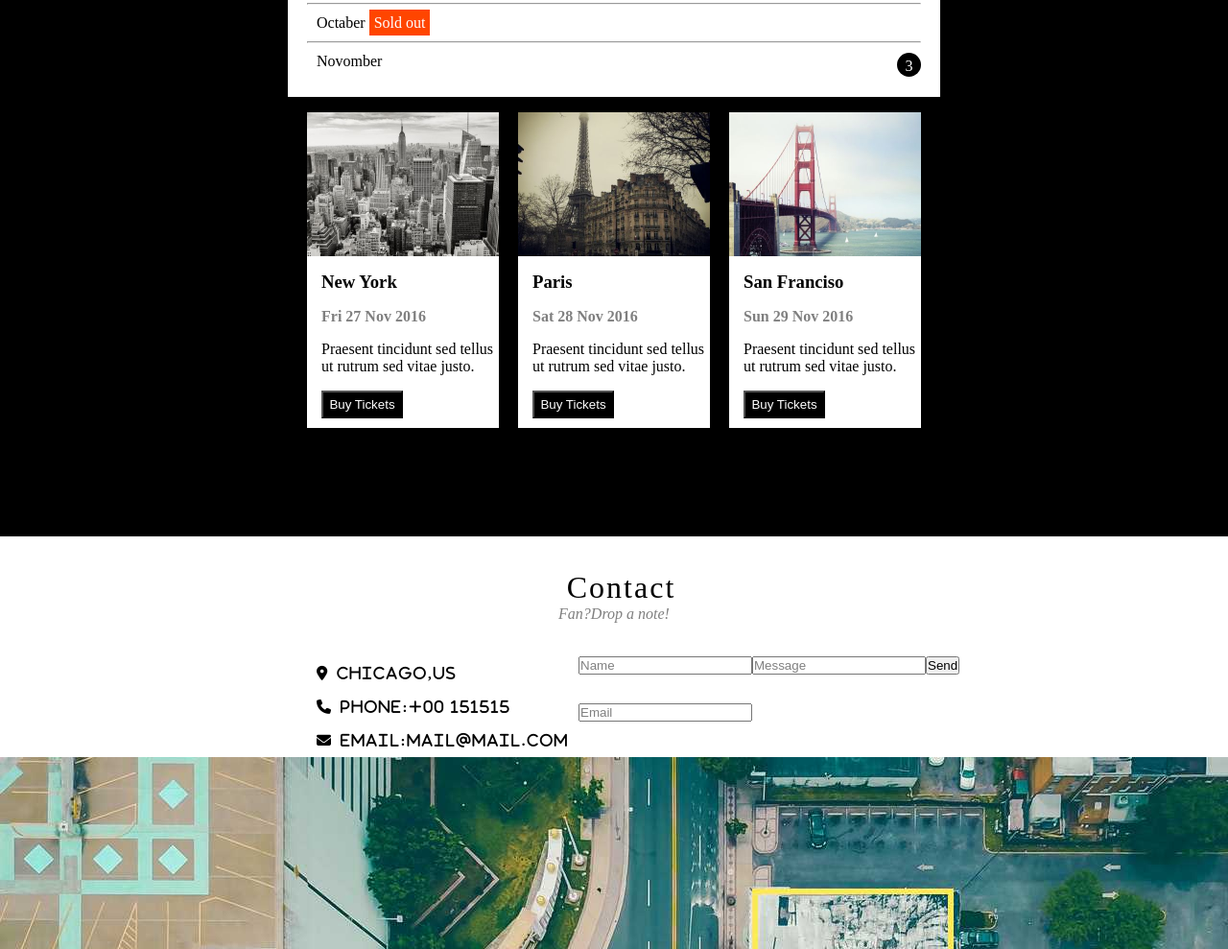
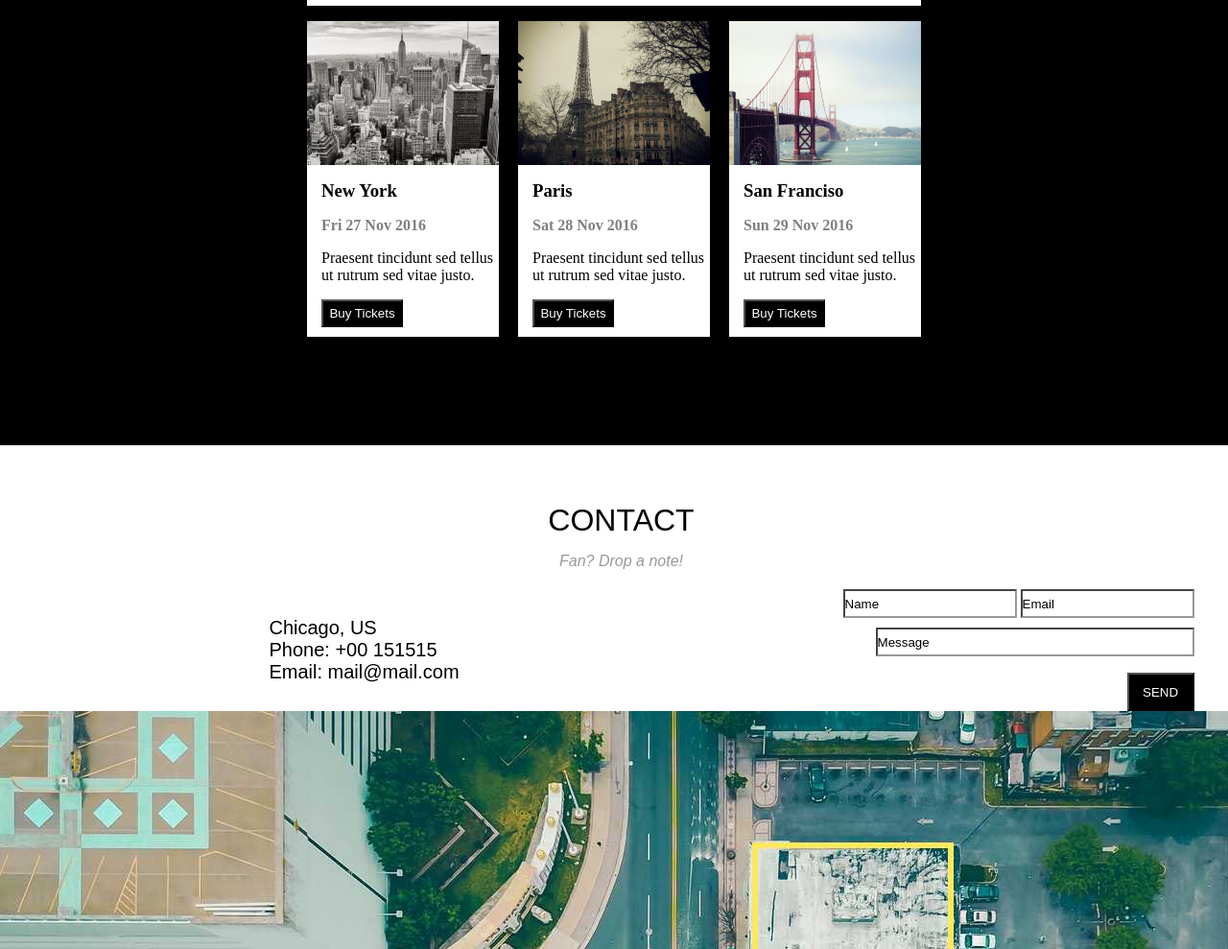
Before and after one commit to aydanesedova/HtmlCsss, a plain HTML site: page HtmlCss aydan/index.html in a window 1280 px wide. Shown: the part 1768-2757 px from the top of the page at 96% size. Drawn offline with Linux system fonts and the light colour scheme.

Commit message:
second Css

```diff
--- a/HtmlCss aydan/index.html
+++ b/HtmlCss aydan/index.html
@@ -104,32 +104,27 @@
 
         </div>
     </div>
-    <div class="contact-container">
-        <div class="contact">
-            <p class="special-cont">Contact</p>
-            <i>Fan?Drop a note!</i>
+    <div>
+        <div class="containerr">
+          <p class="cnt">CONTACT</p>
+          <p class="note">Fan? Drop a note!</p>
         </div>
-        <div class="form">
-            <div class="adress">
-                <i class="fa-solid fa-location-dot"><span>Chicago,US</span></i>
-                <i class="fa-solid fa-phone"><span>Phone:+00 151515</span></i>
-                <i class="fa-solid fa-envelope"><span>Email:mail@mail.com</span></i>
+        <div class="two">
+        <div class="twoo">
+          <p>Chicago, US</p>
+          <p>Phone: +00 151515</p>
+          <p>Email: mail@mail.com</p>
         </div>
-
-        <div class="write">
-            <div><label for="name"></label>
-                <input type="text" class="enm" value="Name">
-                <label for="email"></label>
-                <input type="text" class="enm abc " value="Email"></div>
+        <div class="back">
+           <div> <label for=""></label>
+          <input type="text" class="borderr" value="Name"/>
+          <label for=""></label>
+          <input type="email" class="borderr" value="Email"/></div>
+          <div class="msgs"><label for=""></label>
+          <input type="text" class="msggs" value="Message"/></div>
+          <div class="sndbtn"><button>SEND</button></div>
         </div>
-        <div><label for="message"></label>
-        <input type="text" class="msg" value="Message"></div>
-        <div>
-            <button class="bbt">Send</button>
       </div>
-
-        </div>
-
       </div>
 
     <img src="map.jpg" alt="" class="endImg">
--- a/HtmlCss aydan/style.css
+++ b/HtmlCss aydan/style.css
@@ -1,6 +1,7 @@
 * {
     margin: 0;
     padding: 0;
+    box-sizing: border-box;
 
 }
 
@@ -17,7 +18,10 @@
     position: fixed;
 
 }
-
+.search{
+    float: right;
+    display: inline-block;
+}
 .navbar a {
     text-decoration: none;
     font-size: 10 px;
@@ -103,18 +107,25 @@
 .img-container {
     display: flex;
     justify-content: space-around;
-    margin-top: 500px;
     width: 85%;
     margin: 0 auto;
     margin-top: 190px;
-
+    justify-content: center;
 }
 
 .box {
     width: 250px;
     text-align: center;
+    display: inline;
+    align-items: center;
+    justify-content: center;
+
 }
-
+.box img{
+    width: 160px;
+    height: 160px;
+    border-radius: 5px;
+}
 .tourDates {
     width: 100%;
     background-color: black;
@@ -177,6 +188,9 @@
     border-radius: 50%;
     margin-right: 10px;
     text-align: center;
+    display: flex;
+    align-items: center;
+    justify-content: center;
 }
 
 .countries {
@@ -260,95 +274,67 @@ p {
     border: 1px solid black;
 }
 
-.contact-container {
-    width: 50%;
-    margin: 0 auto;
-}
-
-.contact {
-    text-align: center;
-    margin: 35px 0;
-}
-
-.contact i {
-    opacity: 0.5;
-}
-
-.special-cont {
-    letter-spacing: 2px;
-    font-size: 32px;
-}
-
-.adress {
+.containerr{
     display: flex;
     flex-direction: column;
+    justify-content: center;
+    align-items: center;
+    background-color: white;
 }
-
-.adress i {
-    margin: 10px;
-    font-size: 15px;
+.cnt{
+    font-size: 32px;
+    padding-top: 60px;
+    font-family: Arial, Helvetica, sans-serif;
 }
-
-.adress span {
-    margin-left: 10px;
-    letter-spacing: 2px;
+.note{
+    color: #999999;
+    font-style: italic;
+    font-family: Arial, Helvetica, sans-serif;
+    padding-top: 15px;
 }
-.form{
-    display: flex;
-}
-.forms {
-    display: block;
-
-}
-
-.send {
-    color: white;
-    background-color: #000000;
-    width: 55px;
-    height: 35px;
-    padding: 5px;
-    margin-left: 15px;
-    cursor: pointer;
-}
-
-.send :hover {
-    color: gray;
-    background-color: #fff;
-    border: 1px solid black;
-}
-
-.forms img {
-    width: 100%;
-    height: 100%;
-    margin: 0 auto;
+.two{
+    padding-top: 20px;
     display: flex;
     align-items: center;
+    justify-content: center;
 }
-
-.forms {
+.twoo{
+    margin-left: 230px;
+    margin-right: 400px;
+}
+.twoo p{
+    font-size: 20px;
+    font-family: Arial, Helvetica, sans-serif;
+}
+.back{
     display: flex;
-    width: 50%;
-    box-sizing: border-box;
+    flex-direction: column;
+    align-items: end;
 }
-
-.send {
-    color: white;
-    background-color: #000000;
-    width: 60px;
-    height: 35px;
-    padding: 5px;
-    margin-left: 10px;
-    cursor: pointer;
-    font-size: 20px;
-
+.borderr {
+    border-color: #999999;
+    height: 30px;
 }
-.enm{
-    color: grey;
-
+.msggs{
+    border-color: #999999;
+    height: 30px;
+width: 332px;
 }
-.abc{
-    margin-top: 30px;
+.msgs{
+    padding-top: 10px;
 }
-.msg{
-    color: grey;
+.sndbtn{
+padding-top: 17px;
 }
+.sndbtn button{
+background-color: black;
+color: white;
+width: 70px;
+height: 40px;
+transition: 0.3s ease;
+}
+.sndbtn button:hover{
+    color: black;
+    background-color: silver;
+    border: none;
+}
```
Lines whose indentation alone changed are shown as unchanged.
